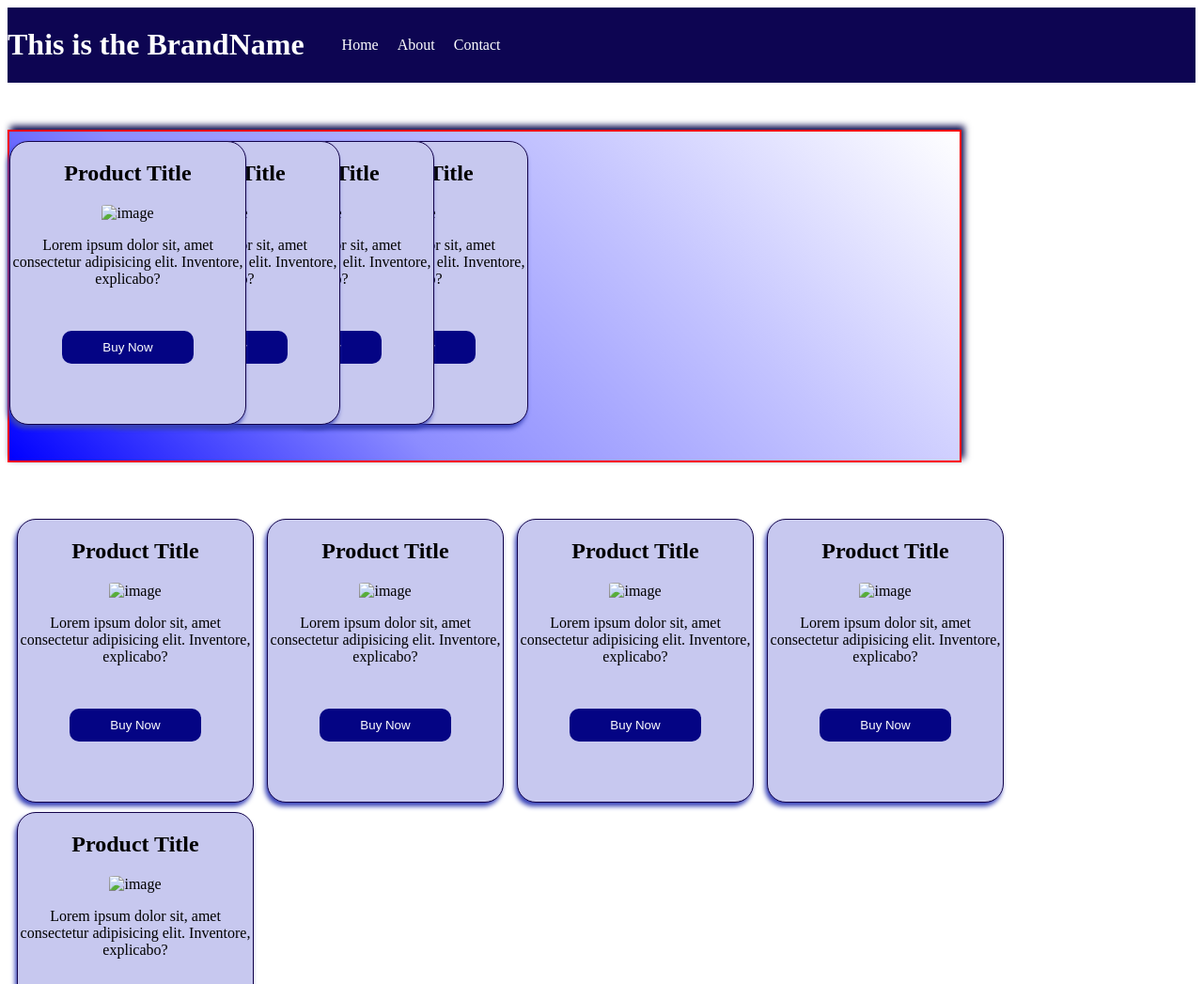
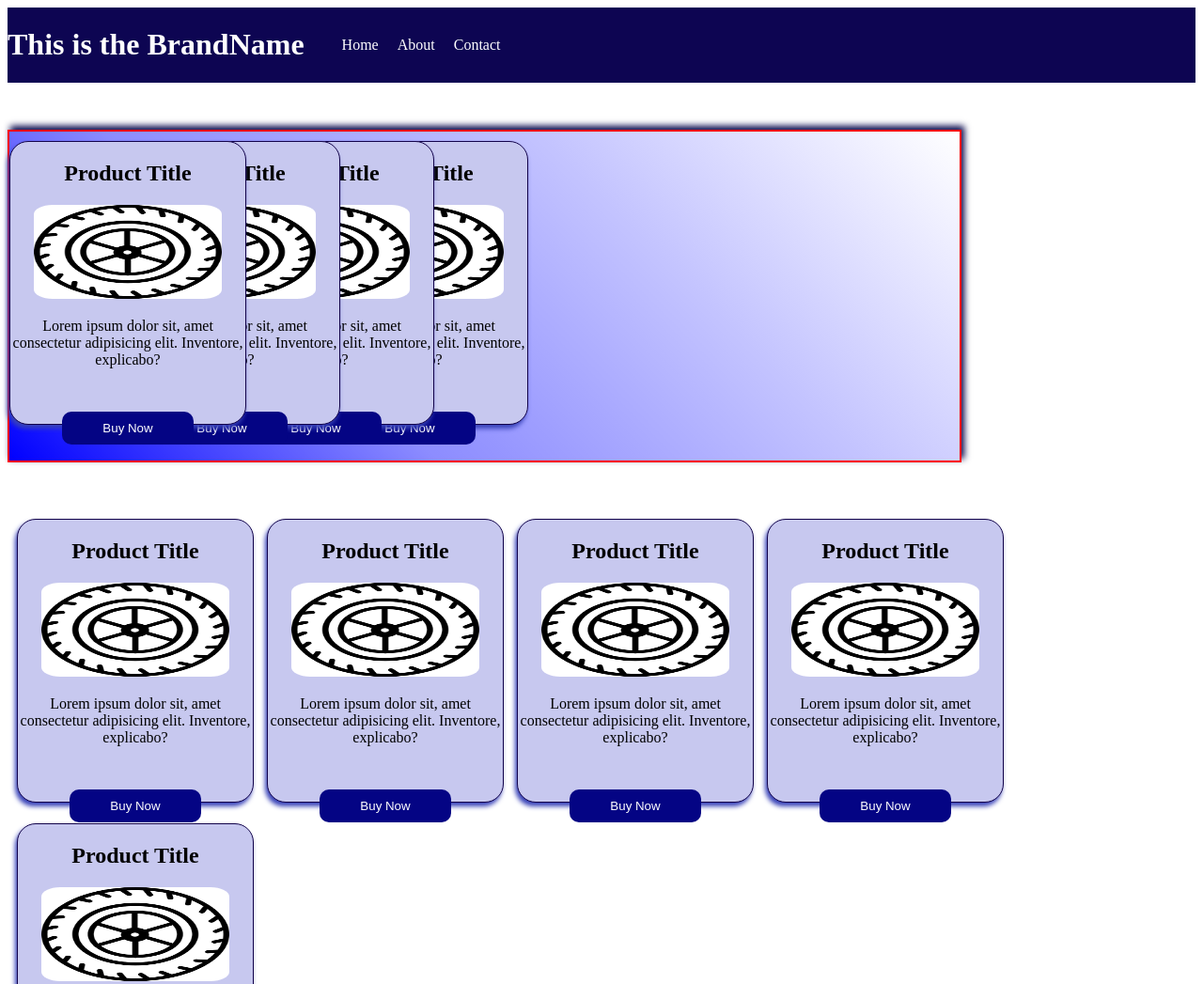
Before and after one commit to Dammy300/-Product-Title, a plain HTML site: page index.html in a window 1280 px wide. Shown: the top 1047 px of the page at 94% size. Drawn offline with Linux system fonts and the light colour scheme.

Commit message:
Update index.html

```diff
--- a/index.html
+++ b/index.html
@@ -31,7 +31,7 @@
 
     <!-- <section class="hero">
       <div class="image_sec">
-        <img src="images/image2.jpg" alt="">
+        <img src="image.png" alt="">
         <div class="glass"></div>
       </div>
 
@@ -46,7 +46,7 @@
     <section class="hero">
       <div class="card  c1">
         <h2> Product Title</h2>
-        <img src="images/car.jpg" alt="image">
+        <img src="image.png" alt="image">
         <p>Lorem ipsum dolor sit, amet consectetur adipisicing elit. Inventore, explicabo?
          </p>
 
@@ -54,7 +54,7 @@
       </div>
       <div class="card c2">
         <h2> Product Title</h2>
-        <img src="images/car.jpg" alt="image">
+        <img src="image.png" alt="image">
         <p>Lorem ipsum dolor sit, amet consectetur adipisicing elit. Inventore, explicabo?
          </p>
 
@@ -62,7 +62,7 @@
       </div>
       <div class="card c3">
         <h2> Product Title</h2>
-        <img src="images/car.jpg" alt="image">
+        <img src="image.png" alt="image">
         <p>Lorem ipsum dolor sit, amet consectetur adipisicing elit. Inventore, explicabo?
          </p>
 
@@ -70,7 +70,7 @@
       </div>
       <div class="card c4">
         <h2> Product Title</h2>
-        <img src="images/car.jpg" alt="image">
+        <img src="image.png" alt="image">
         <p>Lorem ipsum dolor sit, amet consectetur adipisicing elit. Inventore, explicabo?
          </p>
 
@@ -100,7 +100,7 @@
 
       <div class="card">
         <h2> Product Title</h2>
-        <img src="images/image.png" alt="image">
+        <img src="image.png" alt="image">
       <p>Lorem ipsum dolor sit, amet consectetur adipisicing elit. Inventore, explicabo?
       </p>
 
@@ -109,7 +109,7 @@
 
      <div class=" card">
         <h2> Product Title</h2>
-        <img src="images/image.png" alt="image">
+        <img src="image.png" alt="image">
       <p>Lorem ipsum dolor sit, amet consectetur adipisicing elit. Inventore, explicabo?
       </p>
 
@@ -118,7 +118,7 @@
 
      <div class=" card">
         <h2> Product Title</h2>
-        <img src="images/image.png" alt="image">
+        <img src="image.png" alt="image">
       <p>Lorem ipsum dolor sit, amet consectetur adipisicing elit. Inventore, explicabo?
       </p>
 
@@ -127,7 +127,7 @@
 
      <div class=" card">
         <h2> Product Title</h2>
-        <img src="images/image.png" alt="image">
+        <img src="image.png" alt="image">
       <p>Lorem ipsum dolor sit, amet consectetur adipisicing elit. Inventore, explicabo?
       </p>
 
@@ -136,7 +136,7 @@
 
      <div class=" card">
         <h2> Product Title</h2>
-        <img src="images/image.png" alt="image">
+        <img src="image.png" alt="image">
         <p>Lorem ipsum dolor sit, amet consectetur adipisicing elit. Inventore, explicabo?
          </p>
 
@@ -148,9 +148,9 @@
   </div>
 <!-- this is the car animaton section -->
   <div class="carholder">
-    <div class="car"><img src="images/car_side_view-removebg-preview.png" alt=""></div>
-    <div class="frontwheel"><img src="images/tire.jpg" alt="This is the frontwheel"></div>
-    <div class="backwheel"><img src="images/tire.jpg" alt="This is the frontwheel"></div>
+    <div class="car"><img src="car_side_view-removebg-preview.png" alt=""></div>
+    <div class="frontwheel"><img src="tire.jpg" alt="This is the frontwheel"></div>
+    <div class="backwheel"><img src="tire.jpg" alt="This is the frontwheel"></div>
   </div>
 </div>
 
```
